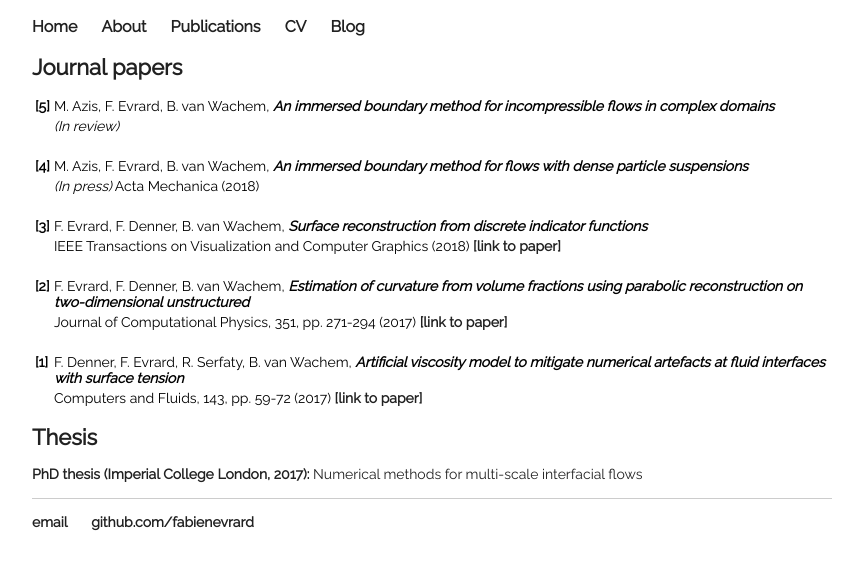
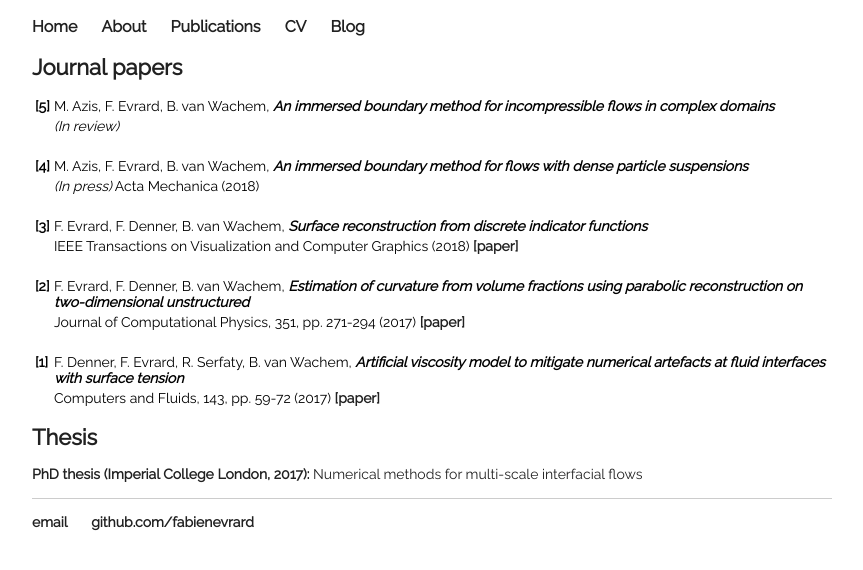
Before and after one commit to fabienevrard/fabienevrard.github.io, a Jekyll site: the page built from publications/index.html, in a window 1280 px wide. Shown: the top 570 px of the page, without its empty margins (208-1071 px from the left). Built offline with Jekyll 4.4.1, drawn with Linux system fonts in a browser that asks for light colours.

Commit message:
Update index.html

```diff
--- a/publications/index.html
+++ b/publications/index.html
@@ -30,7 +30,7 @@ title: Publications
 		 </tr>
 		 <tr>
 			 <td></td>
-			 <td>IEEE Transactions on Visualization and Computer Graphics (2018) <b><a href="https://doi.org/10.1109/TVCG.2018.2809751">[link to paper]</a></b></td>
+			 <td>IEEE Transactions on Visualization and Computer Graphics (2018) <b><a href="https://doi.org/10.1109/TVCG.2018.2809751">[paper]</a></b></td>
 		 </tr>
 		 <tr><td><br></td><td><br></td></tr>
 		 <tr>
@@ -40,7 +40,7 @@ volume fractions using parabolic reconstruction on two-dimensional unstructured<
 		 </tr>
 		 <tr>
 			 <td></td>
-			 <td>Journal of Computational Physics, 351, pp. 271-294 (2017) <b><a href="https://doi.org/10.1016/j.jcp.2017.09.034">[link to paper]</a></b></td>
+			 <td>Journal of Computational Physics, 351, pp. 271-294 (2017) <b><a href="https://doi.org/10.1016/j.jcp.2017.09.034">[paper]</a></b></td>
 		 </tr>
 		 <tr><td><br></td><td><br></td></tr>
 		 <tr>
@@ -49,7 +49,7 @@ volume fractions using parabolic reconstruction on two-dimensional unstructured<
 		 </tr>
 		 <tr>
 			 <td></td>
-			 <td>Computers and Fluids, 143, pp. 59-72 (2017) <b><a href="https://doi.org/10.1016/j.compfluid.2016.11.006">[link to paper]</a></b></td>
+			 <td>Computers and Fluids, 143, pp. 59-72 (2017) <b><a href="https://doi.org/10.1016/j.compfluid.2016.11.006">[paper]</a></b></td>
 		 </tr>
 	</table>
 
```
